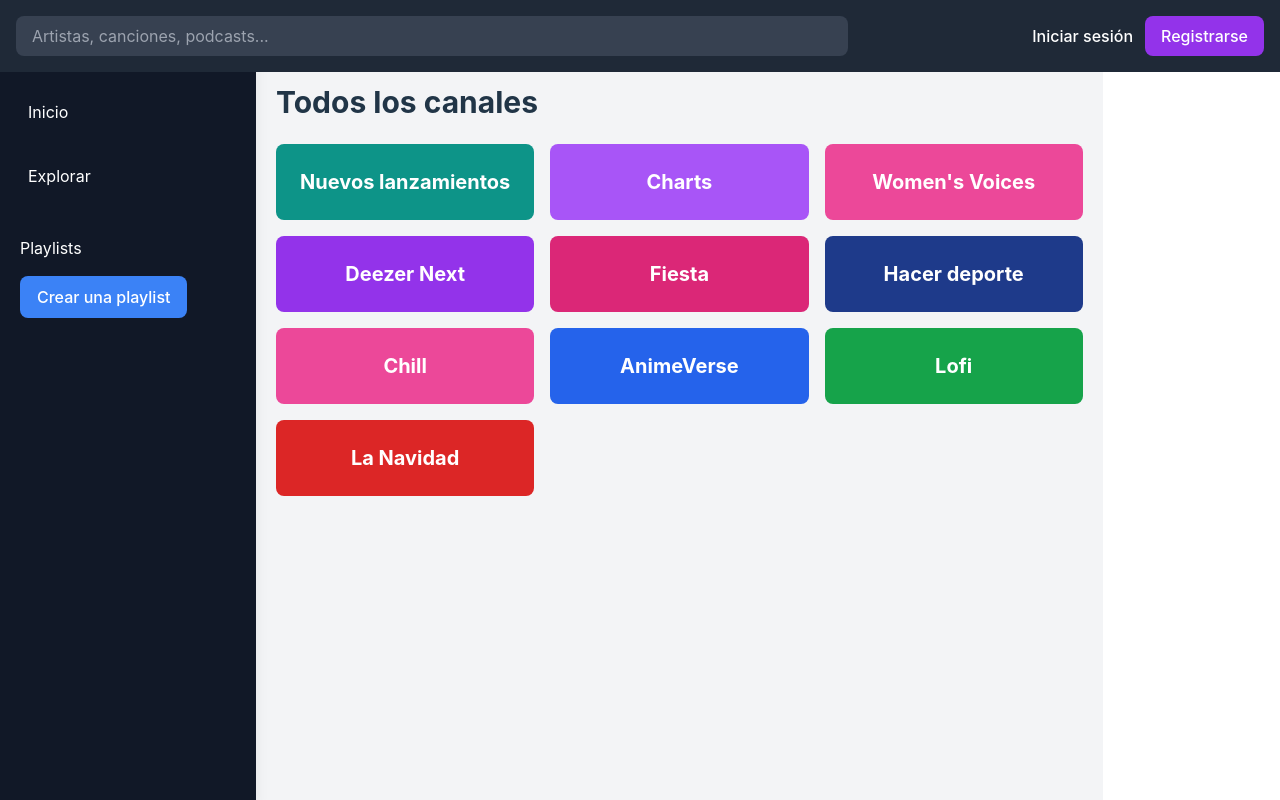
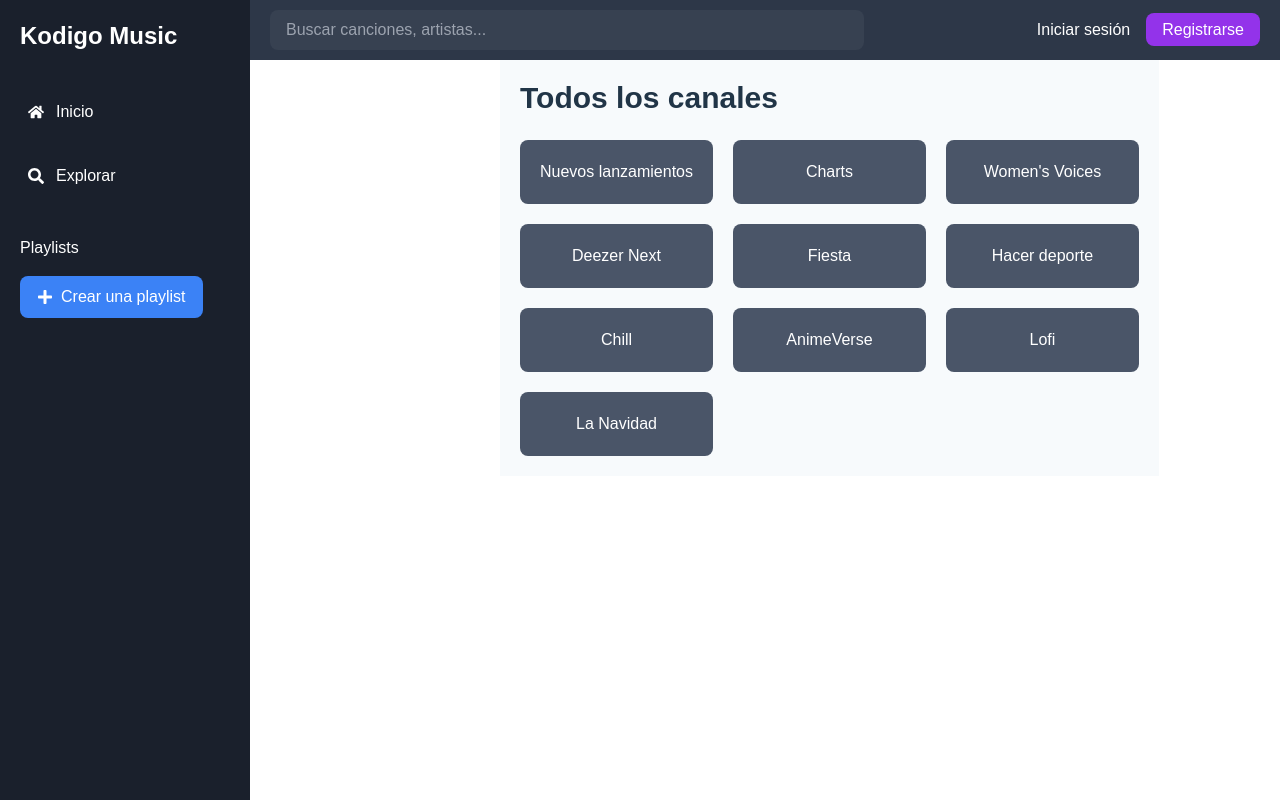
Before and after one commit to Jvanegass/kodigo-music, a React app: page / in a window 1280 px wide. Built offline with nearby package versions, Linux system fonts and the light colour scheme; the HTML template or start-up script is replaced by a standard one.

Commit message:
NUEVO CAMBIO

```diff
--- a/src/components/header.jsx
+++ b/src/components/header.jsx
@@ -2,18 +2,16 @@ import { Link } from 'react-router-dom';
 
 const Header = () => {
   return (
-    <div className="w-full fixed top-0 bg-gray-800 text-white p-4 flex justify-between items-center z-10">
-      {/* Barra de búsqueda */}
+    <div className="header">
       <input
         type="text"
-        placeholder="Artistas, canciones, podcasts..."
-        className="bg-gray-700 px-4 py-2 rounded-lg w-2/3"
+        placeholder="Buscar canciones, artistas..."
+        className="bg-gray-700 px-4 py-2 rounded-lg"
+        style={{ width: '60%' }}
       />
-
-      {/* Botones de iniciar sesión y registrarse */}
-      <div className="flex items-center space-x-3">
+      <div>
         <Link to="/login" className="bg-transparent text-white">Iniciar sesión</Link>
-        <Link to="/register" className="bg-purple-600 px-4 py-2 rounded-lg text-white">Registrarse</Link>
+        <Link to="/register" className="bg-purple-600 px-4 py-2 rounded-lg text-white ml-4">Registrarse</Link>
       </div>
     </div>
   );
--- a/src/components/maincontent.jsx
+++ b/src/components/maincontent.jsx
@@ -13,11 +13,11 @@ const categories = [
 
   const MainContent = () => {
     return (
-      <div className="flex-1 p-5 bg-gray-100 ml-64 mt-16">
+      <div className="main-content">
         <h2 className="text-3xl font-bold mb-6">Todos los canales</h2>
-        <div className="grid grid-cols-3 gap-4">
+        <div className="grid-container">
           {categories.map((category, index) => (
-            <div key={index} className={`${category.color} p-6 rounded-lg text-white flex items-center justify-center text-xl font-bold`}>
+            <div key={index} className="grid-item">
               {category.name}
             </div>
           ))}
--- a/src/components/sidebar.jsx
+++ b/src/components/sidebar.jsx
@@ -1,19 +1,21 @@
+import { FaHome, FaSearch, FaPlus } from 'react-icons/fa';
+
 const Sidebar = () => {
   return (
-      <div className="fixed top-0 left-0 h-screen w-64 bg-gray-900 text-white p-5 shadow-lg">
-        <div className="text-2xl font-bold mb-10 text-center">Kodigo Music</div>
+    <div className="sidebar">
+      <div className="text-2xl font-bold mb-10">Kodigo Music</div>
       <ul className="space-y-6">
-          <li className="flex items-center space-x-3 p-2 hover:bg-gray-700 rounded-lg transition duration-300 ease-in-out">
-            <span>Inicio</span>
+        <li className="flex items-center space-x-3 p-2">
+          <FaHome /> <span>Inicio</span>
         </li>
-          <li className="flex items-center space-x-3 p-2 hover:bg-gray-700 rounded-lg transition duration-300 ease-in-out">
-            <span>Explorar</span>
+        <li className="flex items-center space-x-3 p-2">
+          <FaSearch /> <span>Explorar</span>
         </li>
       </ul>
       <div className="mt-10">
-          <h3 className="text-white mb-4">Playlists</h3>
-          <button className="bg-blue-500 hover:bg-blue-600 text-white px-4 py-2 rounded-lg flex items-center">
-            Crear una playlist
+        <h3 className="mb-4">Playlists</h3>
+        <button className="bg-blue-500 text-white px-4 py-2 rounded-lg flex items-center">
+          <FaPlus className="mr-2" /> Crear una playlist
         </button>
       </div>
     </div>
--- a/src/pages/home.jsx
+++ b/src/pages/home.jsx
@@ -1,15 +1,17 @@
+import React from 'react';
 import Sidebar from '../components/sidebar';
 import Header from '../components/header';
 import MainContent from '../components/maincontent';
+import '../styles.css'; // Asegúrate de importar el archivo CSS
 
 const Home = () => {
   return (
-    <div className="flex h-screen">
+    <div className="container">
       {/* Sidebar Fijo */}
       <Sidebar />
 
-      {/* Contenido Principal */}
-      <div className="flex-1 flex flex-col">
+      {/* Contenedor Principal */}
+      <div className="main-container">
         <Header />
         <MainContent />
       </div>
--- /dev/null
+++ b/src/styles.css
@@ -0,0 +1,58 @@
+/* Estilo global */
+body, html {
+    margin: 0;
+    padding: 0;
+    height: 100%;
+    font-family: Arial, sans-serif;
+  }
+
+  .container {
+    display: flex;
+    height: 100vh; /* Hace que el layout ocupe toda la pantalla */
+  }
+
+  .sidebar {
+    width: 250px; /* Ancho fijo del sidebar */
+    background-color: #1a202c;
+    color: white;
+    padding: 20px;
+    display: flex;
+    flex-direction: column;
+  }
+
+  .header {
+    position: fixed;
+    top: 0;
+    left: 250px; /* Margen izquierdo igual al ancho del sidebar */
+    right: 0;
+    height: 60px;
+    background-color: #2d3748;
+    color: white;
+    display: flex;
+    align-items: center;
+    justify-content: space-between;
+    padding: 0 20px;
+    z-index: 100;
+  }
+
+  .main-content {
+    margin-left: 250px; /* Margen izquierdo igual al ancho del sidebar */
+    margin-top: 60px; /* Margen superior igual a la altura del header */
+    padding: 20px;
+    flex-grow: 1;
+    background-color: #f7fafc;
+  }
+
+  .grid-container {
+    display: grid;
+    grid-template-columns: repeat(3, 1fr); /* Tres columnas en la cuadrícula */
+    gap: 20px;
+  }
+
+  .grid-item {
+    background-color: #4a5568;
+    color: white;
+    padding: 20px;
+    text-align: center;
+    border-radius: 8px;
+  }
```
Lines whose indentation alone changed are shown as unchanged.
